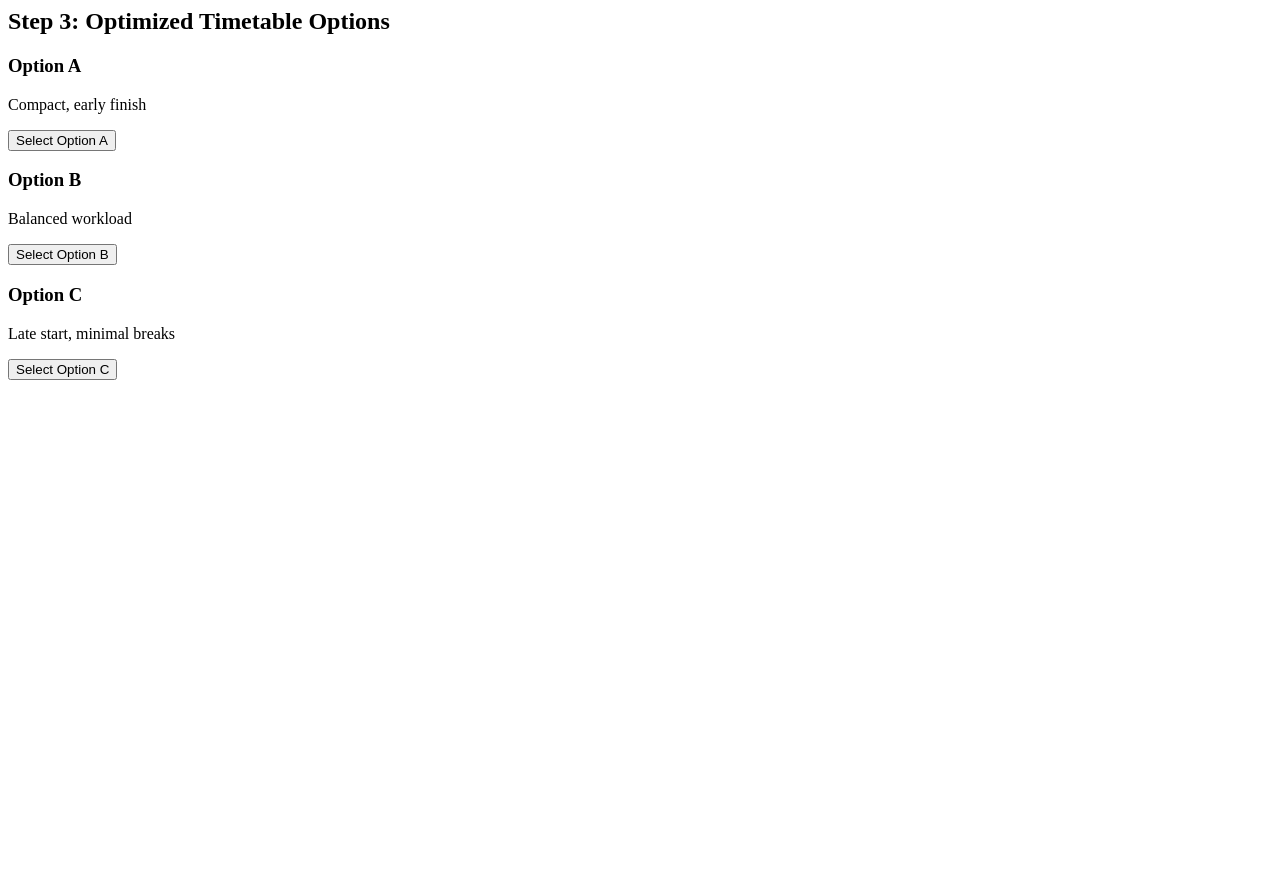
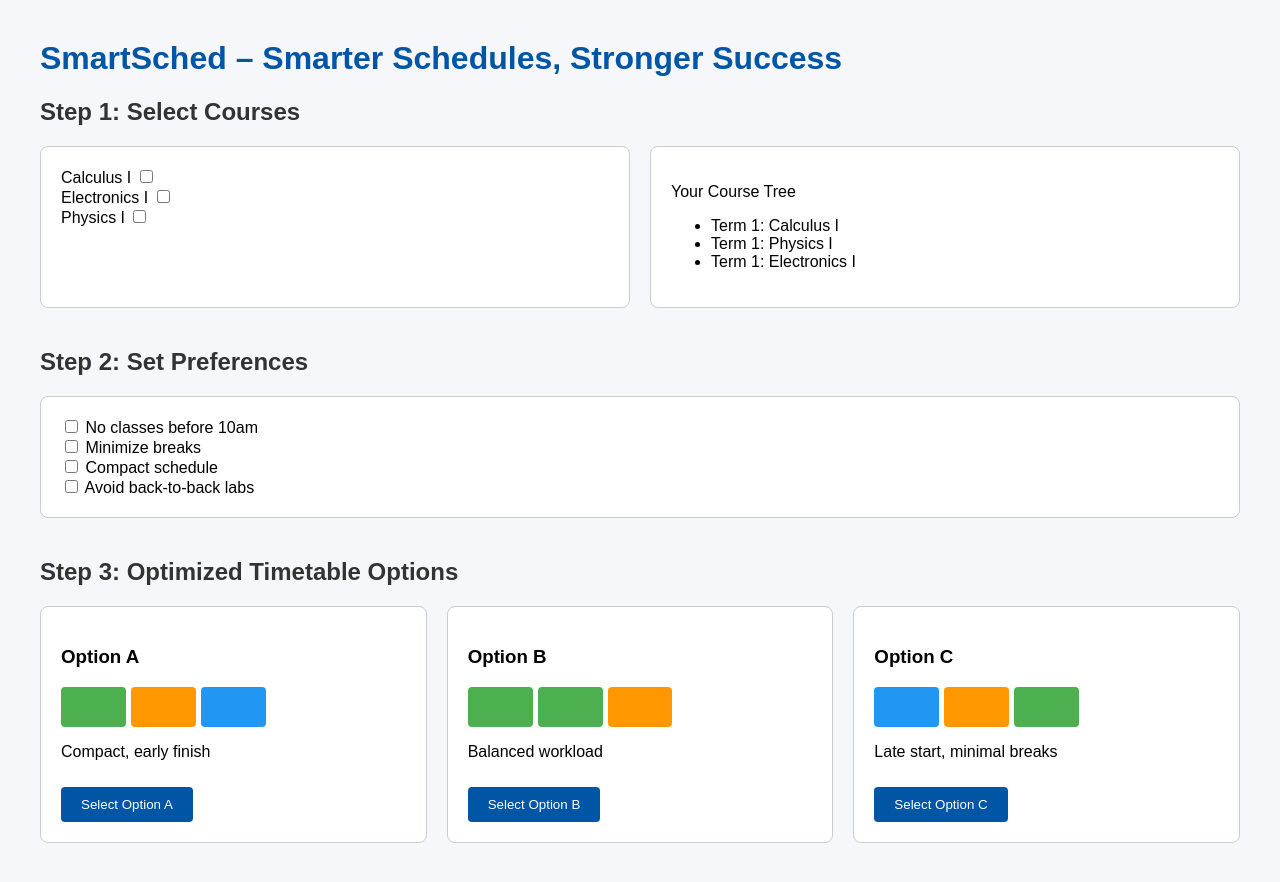
Before and after one commit to yasamanmadani/SmartSched-Demo, a plain HTML site: page index.html in a window 1280 px wide. Before the commit the page ends 800 px from the top, so only its background shows below. Drawn offline with Linux system fonts and the light colour scheme.

Commit message:
Update index.html

```diff
--- a/index.html
+++ b/index.html
@@ -1,3 +1,62 @@
+<!DOCTYPE html>
+<html lang="en">
+<head>
+  <meta charset="UTF-8">
+  <title>SmartSched Demo</title>
+  <style>
+    body { font-family: Arial, sans-serif; margin: 40px; background: #f5f7fa; }
+    h1 { color: #0055A5; }
+    h2 { color: #333; }
+    .section { margin-bottom: 40px; }
+    .courses, .preferences, .timetables { display: flex; gap: 20px; }
+    .card { background: #fff; border: 1px solid #ccc; padding: 20px; border-radius: 8px; flex: 1; }
+    .btn { background: #0055A5; color: #fff; padding: 10px 20px; border: none; border-radius: 4px; cursor: pointer; margin-top: 10px; }
+    .btn:hover { background: #003F7D; }
+    .timetable { display: grid; grid-template-columns: repeat(5, 1fr); gap: 5px; margin-top: 10px; }
+    .block { height: 40px; border-radius: 4px; }
+    .lecture { background: #4CAF50; }
+    .lab { background: #FF9800; }
+    .tutorial { background: #2196F3; }
+  </style>
+</head>
+<body>
+
+  <h1>SmartSched – Smarter Schedules, Stronger Success</h1>
+
+  <!-- Step 1: Course Selection -->
+  <div class="section">
+    <h2>Step 1: Select Courses</h2>
+    <div class="courses">
+      <div class="card">
+        <label>Calculus I <input type="checkbox"></label><br>
+        <label>Electronics I <input type="checkbox"></label><br>
+        <label>Physics I <input type="checkbox"></label>
+      </div>
+      <div class="card">
+        <p>Your Course Tree</p>
+        <ul>
+          <li>Term 1: Calculus I</li>
+          <li>Term 1: Physics I</li>
+          <li>Term 1: Electronics I</li>
+        </ul>
+      </div>
+    </div>
+  </div>
+
+  <!-- Step 2: Preferences -->
+  <div class="section">
+    <h2>Step 2: Set Preferences</h2>
+    <div class="preferences">
+      <div class="card">
+        <label><input type="checkbox"> No classes before 10am</label><br>
+        <label><input type="checkbox"> Minimize breaks</label><br>
+        <label><input type="checkbox"> Compact schedule</label><br>
+        <label><input type="checkbox"> Avoid back-to-back labs</label>
+      </div>
+    </div>
+  </div>
+
+  <!-- Step 3: Timetable Options -->
   <div class="section">
     <h2>Step 3: Optimized Timetable Options</h2>
     <div class="timetables">
@@ -41,7 +100,7 @@
       btn.addEventListener('click', function() {
         const chosen = this.dataset.option;
 
-      // Create a preview timetable depending on choice
+        // Build timetable preview depending on choice
         let preview = "";
         if (chosen === "A") {
           preview = `<div class="timetable">
@@ -81,3 +140,6 @@
       });
     });
   </script>
+
+</body>
+</html>
```
Lines whose indentation alone changed are shown as unchanged.
